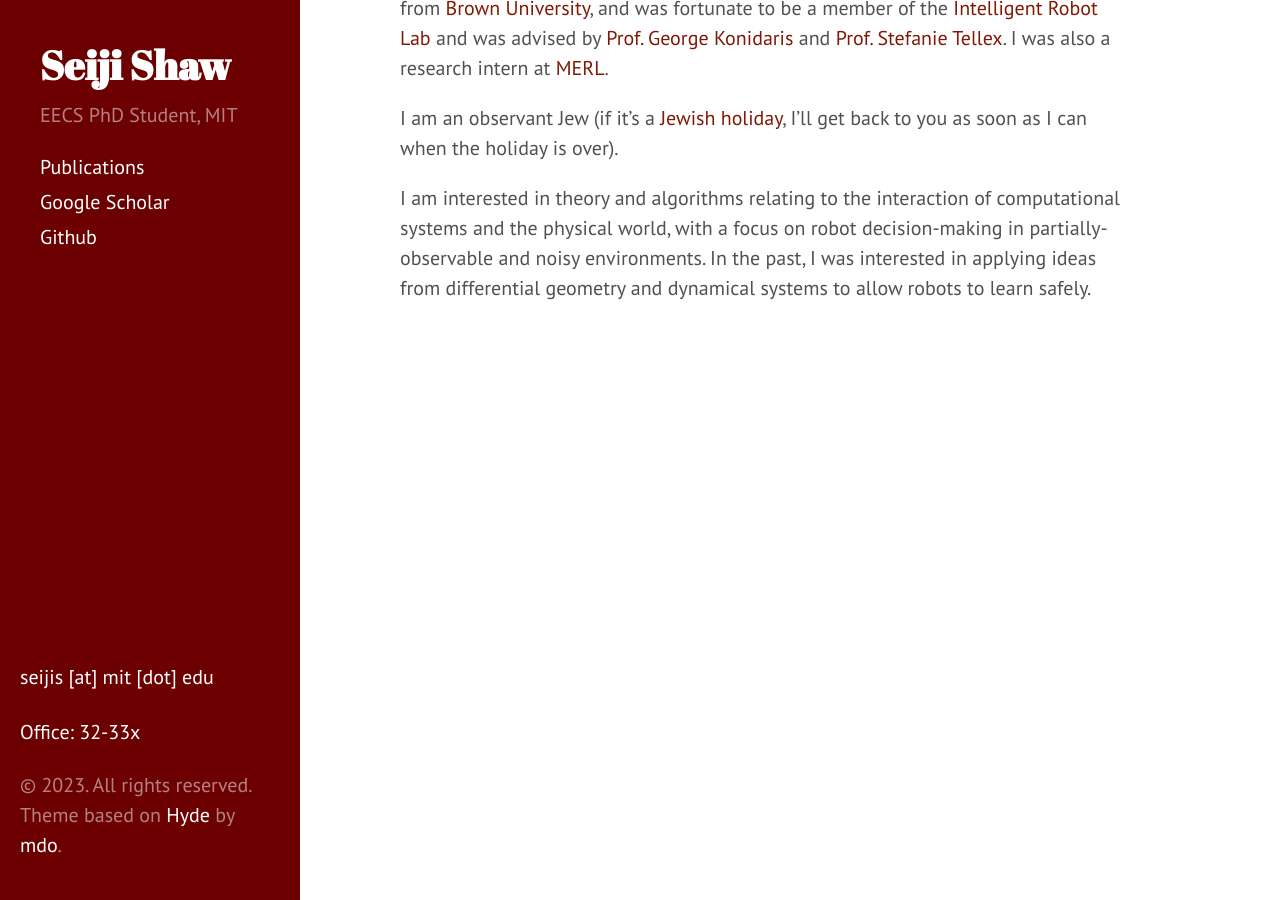
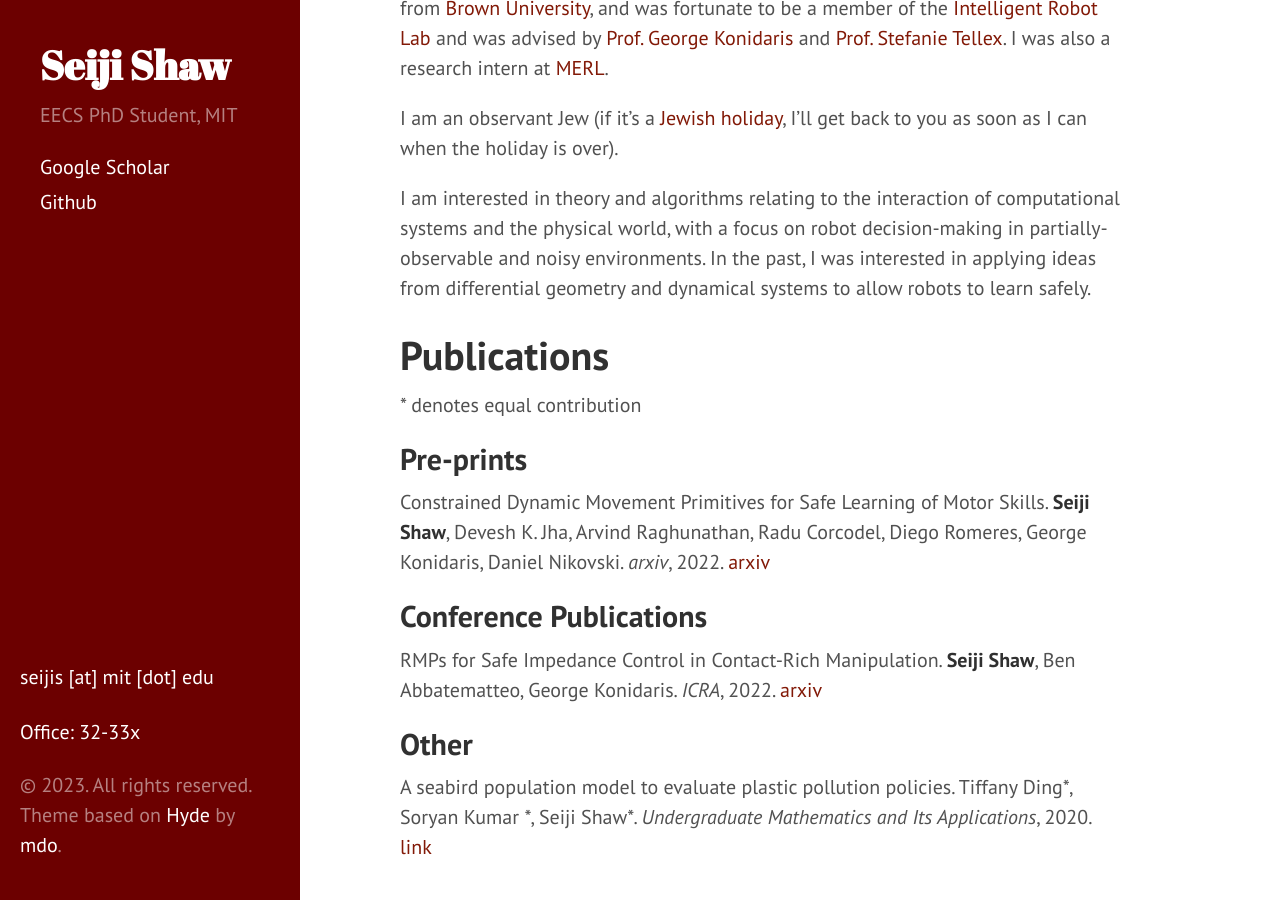
Before and after one commit to sageshoyu/sageshoyu.github.io, a Jekyll site: the page built from docs/index.md, in a window 1280 px wide and 900 px high, scrolled down 652 px. Built offline with Jekyll 4.4.1, drawn with Linux system fonts in a browser that asks for light colours.

Commit message:
move publications since the list is not long (for now :) )

```diff
--- a/docs/index.md
+++ b/docs/index.md
@@ -12,3 +12,20 @@ Recently, I completed a joint concentration in mathematics and computer science
 I am an observant Jew (if it's a [Jewish holiday](https://isitajewishholidaytoday.com/), I'll get back to you as soon as I can when the holiday is over).
 
 I am interested in theory and algorithms relating to the interaction of computational systems and the physical world, with a focus on robot decision-making in partially-observable and noisy environments. In the past, I was interested in applying ideas from differential geometry and dynamical systems to allow robots to learn safely.
+
+# Publications
+
+\* denotes equal contribution
+
+## Pre-prints
+Constrained Dynamic Movement Primitives for Safe Learning of Motor Skills. **Seiji Shaw**, Devesh K. Jha, Arvind Raghunathan, Radu Corcodel, Diego Romeres, George Konidaris, Daniel Nikovski. *arxiv*, 2022.
+[arxiv](https://arxiv.org/abs/2209.14461)
+
+
+## Conference Publications
+RMPs for Safe Impedance Control in Contact-Rich Manipulation. **Seiji Shaw**, Ben Abbatematteo, George Konidaris. *ICRA*, 2022.
+[arxiv](https://arxiv.org/abs/2109.12103)
+
+## Other
+A seabird population model to evaluate plastic pollution policies. Tiffany Ding\*, Soryan Kumar \*, Seiji Shaw\*. *Undergraduate Mathematics and Its Applications*, 2020.
+[link](https://eds.s.ebscohost.com/abstract?site=eds&s    cope=site&jrnl=01973622&AN=146421579&h=uaXInzoZUfIdVJqgamTamQLwTHwBYA99AanUofLfzd6EPhLyriSPmToqvBggPTeNYoeBKBRobUqPbKEtOG8Ibg%3d%3d&crl=c&resultLocal=ErrCrlNoResult    s&resultNs=Ehost&crlhashurl=login.aspx%3fdirect%3dtrue%26profile%3dehost%26scope%3dsite%26authtype%3dcrawler%26jrnl%3d01973622%26AN%3d146421579)
```
Also changed, not shown: docs/publications.md (+0 -1 lines), 3 other files.
